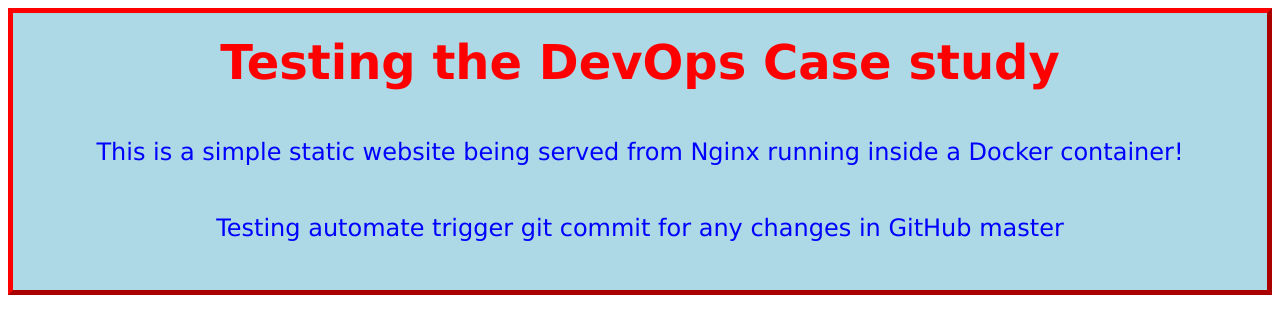
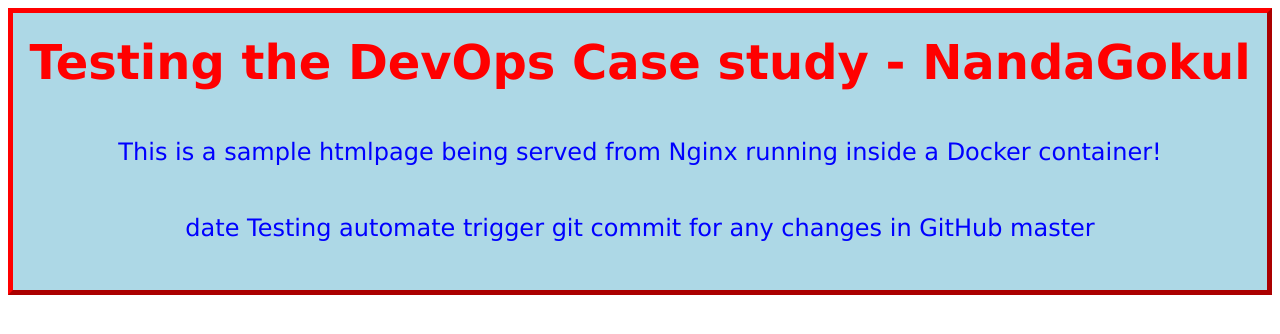
Before and after one commit to nanda07k/htmlpage, a plain HTML site: page index.html in a window 1280 px wide. Drawn offline with Linux system fonts and the light colour scheme.

Commit message:
Testing git trigger

```diff
--- a/index.html
+++ b/index.html
@@ -13,11 +13,11 @@
 <body>
 
 <div class="myDiv">
-<h1><font size="9" color="red" face="verdana"> Testing the DevOps Case study</h1>
+<h1><font size="9" color="red" face="verdana"> Testing the DevOps Case study - NandaGokul </h1>
 
-<p> <font size="5" color="blue" face="verdana">This is a simple static website being served from Nginx running inside a Docker container!</font></p>
+<p> <font size="5" color="blue" face="verdana">This is a sample htmlpage being served from Nginx running inside a Docker container!</font></p>
 
-<p> <font size="5" color="blue" face="verdana">Testing automate trigger git commit for any changes in GitHub master</font></p>
+<p> <font size="5" color="blue" face="verdana">date Testing automate trigger git commit for any changes in GitHub master</font></p>
 
 <div>
 
```
